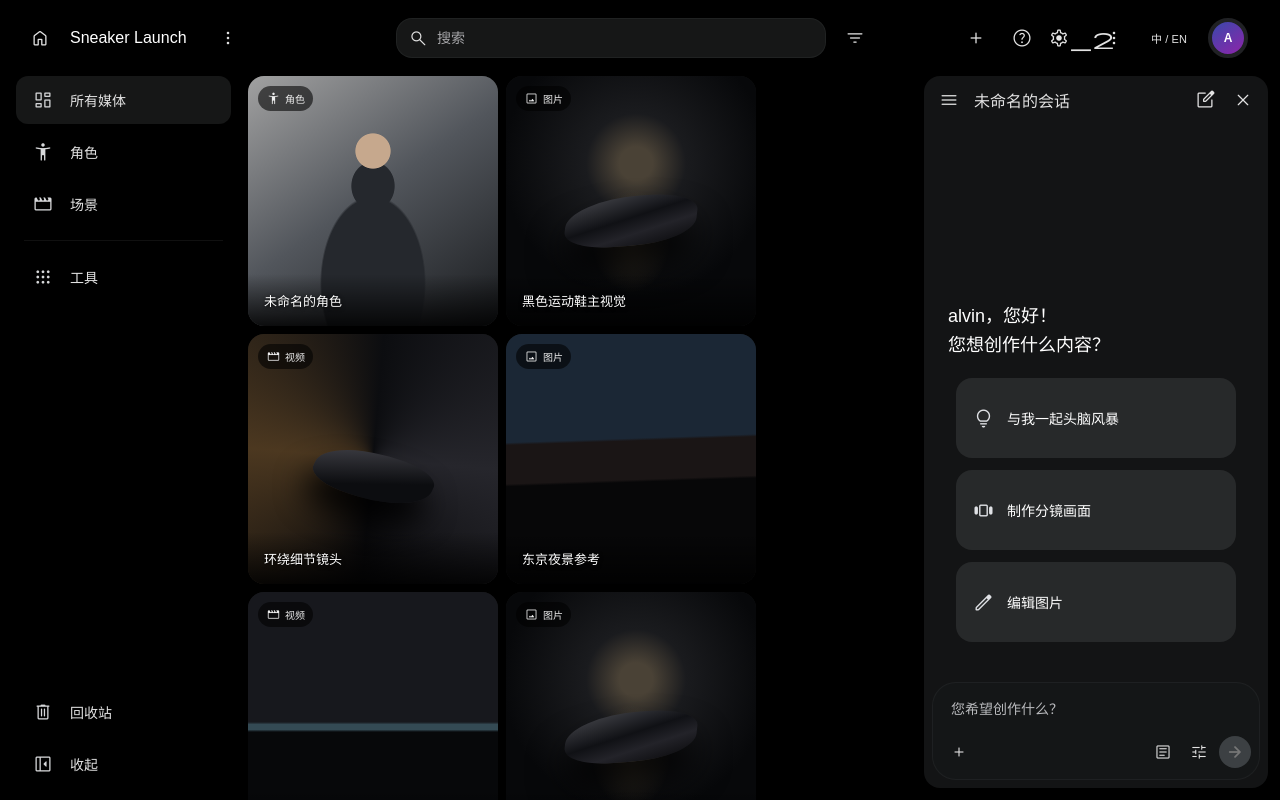
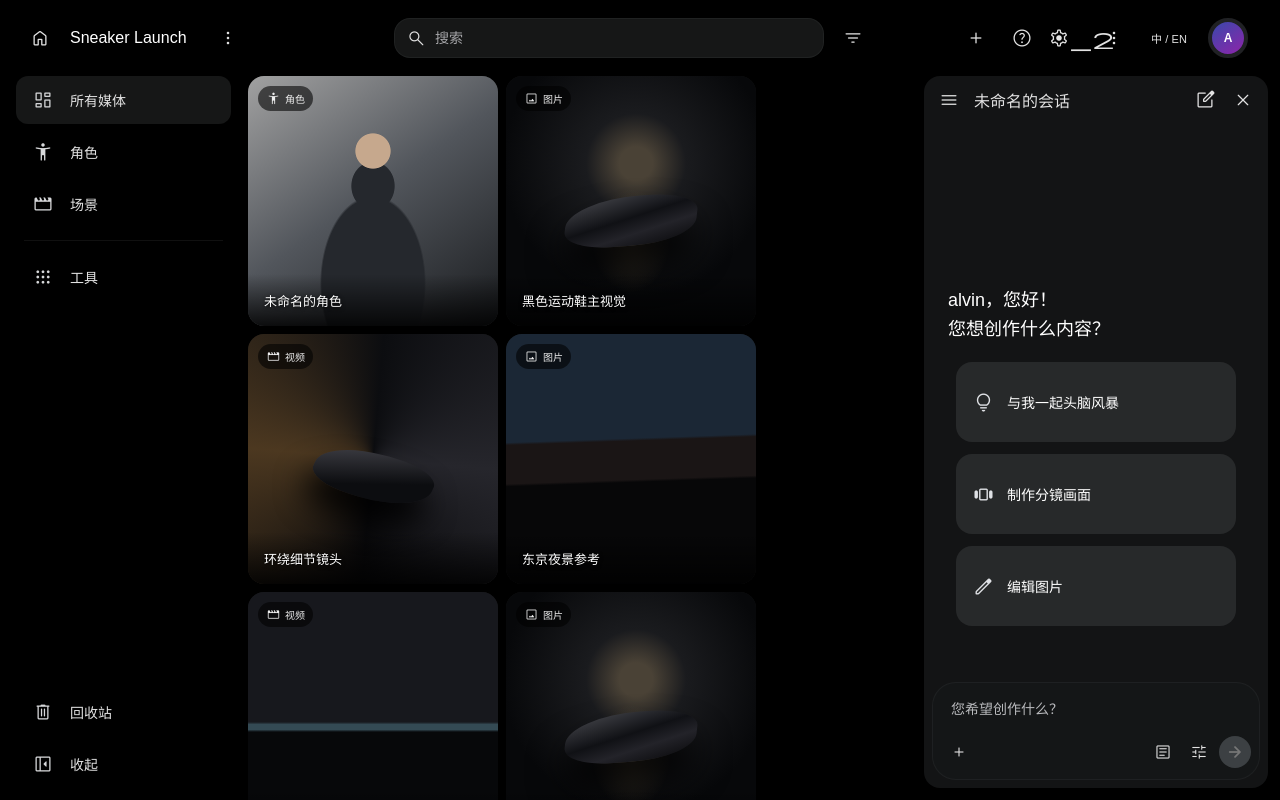
Before and after one commit to Alvin-Liu/motionflow-live-demo, a plain HTML site: page index.html in a window 1280 px wide. Drawn offline with nearby package versions, Linux system fonts and the light colour scheme.

Commit message:
fix: align measured Flow panel geometry

```diff
--- a/index.html
+++ b/index.html
@@ -56,7 +56,7 @@ button{cursor:pointer}
 .project-title:focus{border-bottom:1px solid #777}
 .header-more{margin-left:0}
 .search-wrap{
-  position:absolute;left:50%;top:18px;transform:translateX(-50%);width:480px;height:40px;display:flex;align-items:center;gap:8px
+  position:absolute;left:calc(50% - 2px);top:18px;transform:translateX(-50%);width:480px;height:40px;display:flex;align-items:center;gap:8px
 }
 .search-box{
   width:430px;height:40px;border:1px solid rgba(218,220,224,.05);border-radius:16px;background:var(--surface-soft);
@@ -97,7 +97,7 @@ button{cursor:pointer}
 .nav-collapsed .nav-sep{width:40px;margin-left:4px}
 
 .center{
-  position:absolute;left:var(--left-w);right:var(--right-w);top:0;bottom:0;overflow:hidden;transition:left .18s ease,right .18s ease
+  position:absolute;left:var(--left-w);right:calc(var(--right-w) + 8px);top:0;bottom:0;overflow:hidden;transition:left .18s ease,right .18s ease
 }
 .center-scroll{position:absolute;inset:0;padding-top:var(--header-h);overflow-y:auto;overflow-x:hidden;scrollbar-width:none}
 .center-scroll::-webkit-scrollbar{display:none}
@@ -165,7 +165,7 @@ button{cursor:pointer}
   position:absolute;left:0;right:0;top:48px;bottom:114px;overflow:auto;padding:16px;scrollbar-width:none
 }
 .agent-content::-webkit-scrollbar{display:none}
-.agent-empty{min-height:100%;display:flex;flex-direction:column;justify-content:flex-end;padding-bottom:16px}
+.agent-empty{min-height:100%;display:flex;flex-direction:column;justify-content:flex-end;padding-bottom:32px}
 .agent-greeting{padding:0 8px;margin-bottom:22px}
 .agent-greeting h3{font-size:18px;line-height:1.25;margin:0 0 6px;font-weight:400;color:#fff}
 .agent-greeting h4{font-size:18px;line-height:1.25;margin:0;font-weight:400;color:#fff}
```
